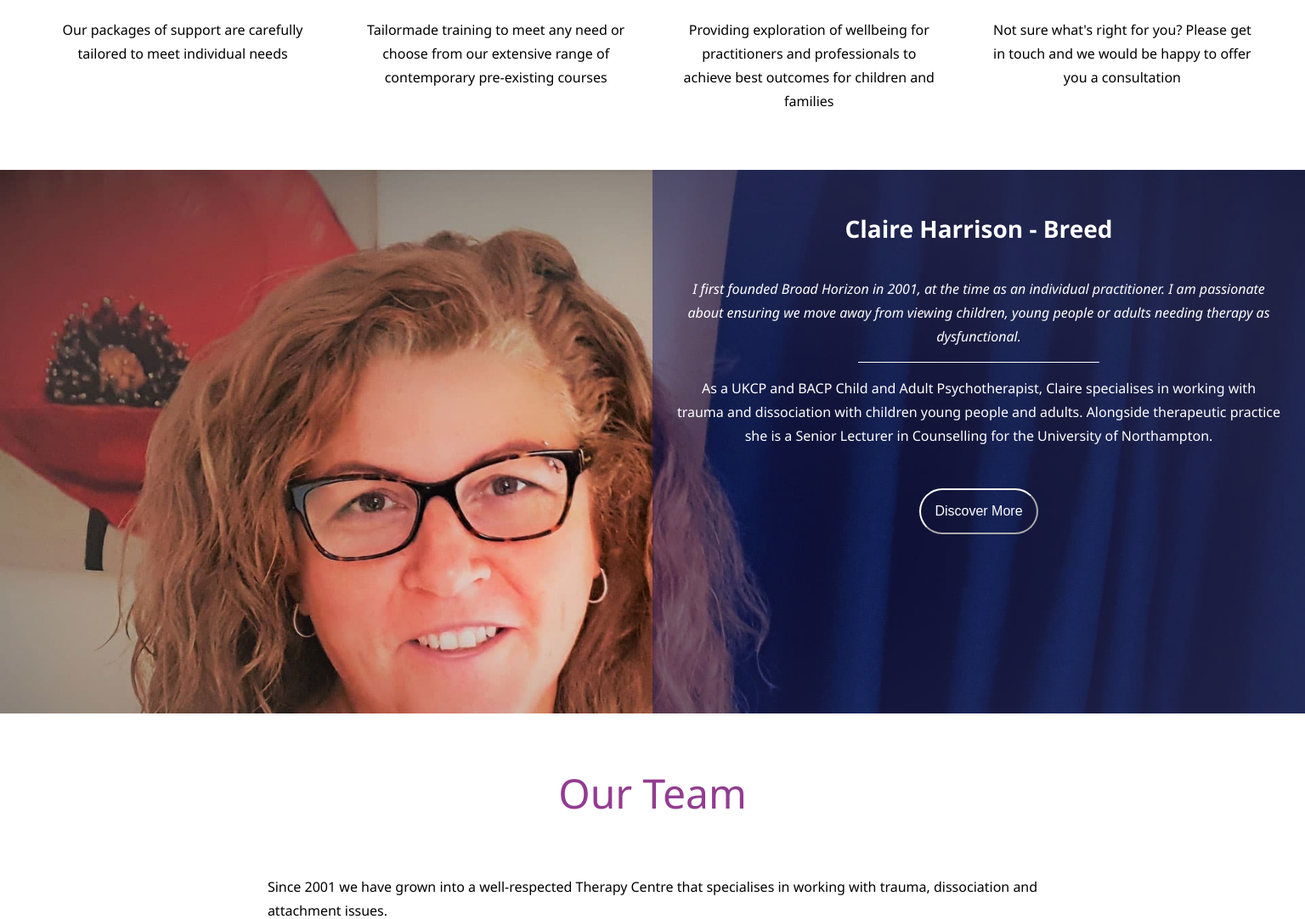
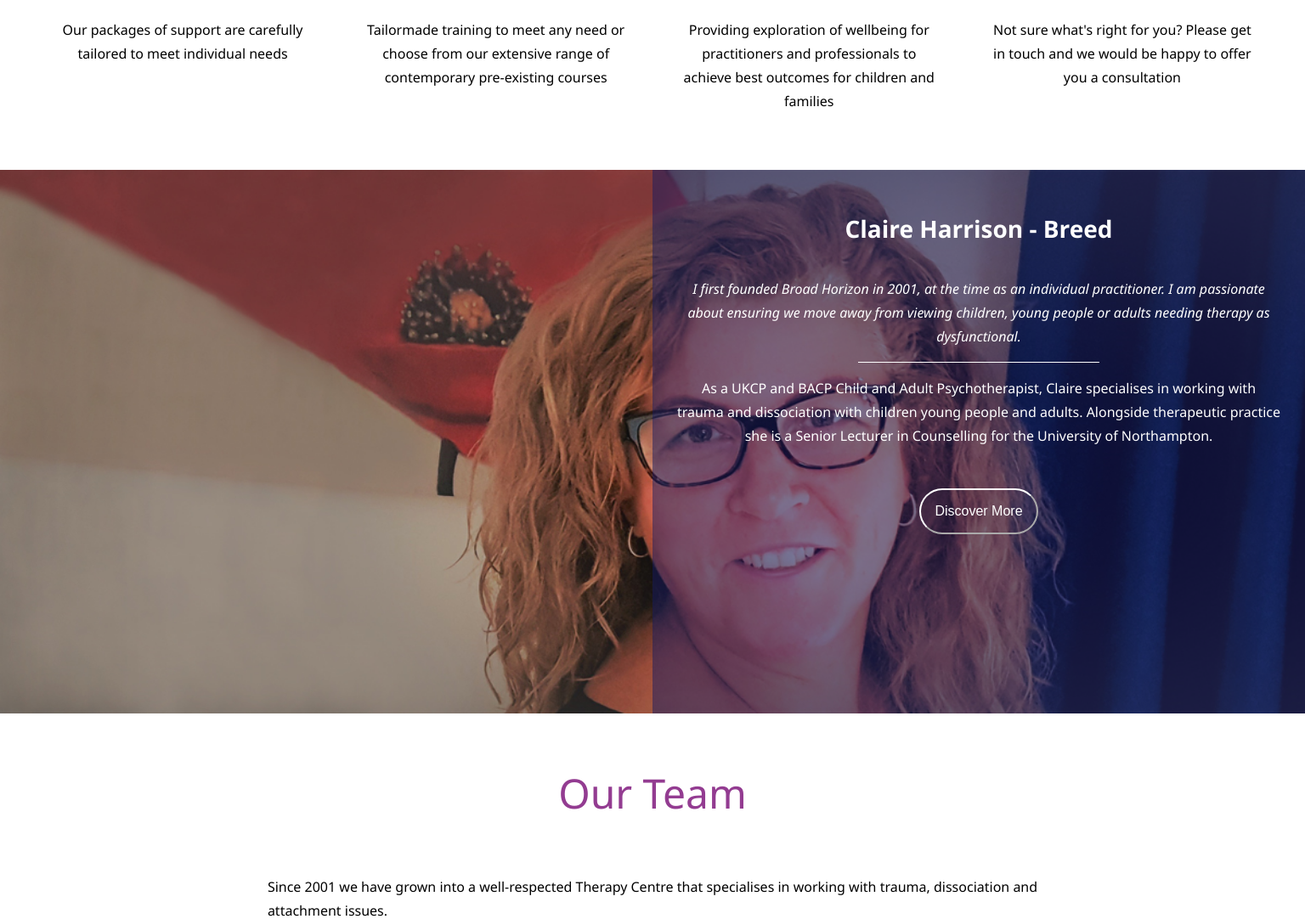
Before and after one commit to 40yostudent/tanyalecchi.com, a PHP site: page /index-wip.php in a window 1536 px wide. Shown: the part 1351-2433 px from the top of the page at 85% size. Run offline with PHP 8.4, Linux system fonts and the light colour scheme.

Commit message:
smaller fix

```diff
--- a/styles.css
+++ b/styles.css
@@ -406,12 +406,6 @@ nav > a {
     padding: 2em;
 }
 
-@media only screen and (min-width: 1440px) {
-    #claire-text {
-        background-image: linear-gradient(var(--blu_trasp),var(--blu_trasp)), url("./images/pict-claire-wide.jpg");
-    }
-}
-
 #claire-text > h2 {
     color: var(--bianco);
 }
@@ -504,6 +498,12 @@ nav > a {
 
         padding: 1em;
         height: 100%;
+    }
+}
+
+@media only screen and (min-width: 1440px) {
+    #claire-image {
+        background-image: url("./images/pict-claire-wide.jpg");
     }
 }
 
```
